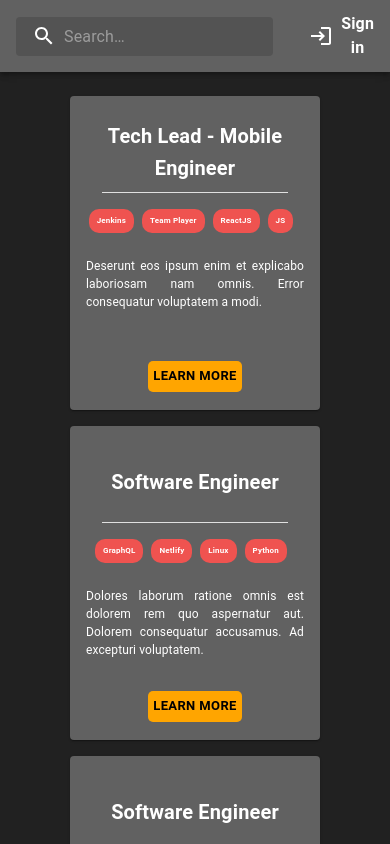
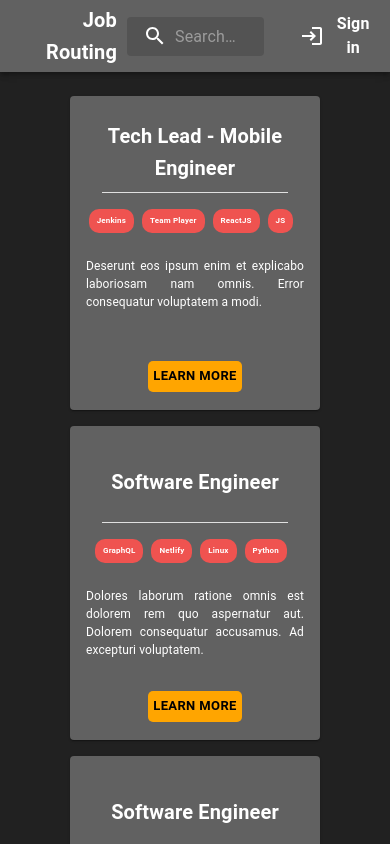
Before and after one commit to thphuong204/material-ui-basic-app, a React (Create React App) app: page / in a window 390 px wide. Shown: the top 844 px of the page. Built offline with nearby package versions, Linux system fonts and the light colour scheme.

Commit message:
set responsive for xs display

```diff
--- a/src/components/AppBarMUI.js
+++ b/src/components/AppBarMUI.js
@@ -86,13 +86,17 @@ export default function AppBarMUI() {
                             variant="h6"
                             noWrap
                             component="div"
-                            sx={{ display: { xs: 'none', sm: 'block' }, flexGrow: 1, textAlign: "right", fontWeight: "bold" }}
+                            sx={{
+                                textAlign: "right",
+                                fontWeight: "bold",
+                                whiteSpace: "normal",
+                                wordBreak: "break-word",
+                                marginRight: "10px"
+                            }}
                         >
                             Job Routing
                         </Typography>
-                        <Search
-                            sx={{ flexGrow: 1 }}
-                        >
+                        <Search style={{ width: "150px" }}>
                             <SearchIconWrapper>
                                 <SearchIcon />
                             </SearchIconWrapper>
@@ -101,8 +105,8 @@ export default function AppBarMUI() {
                                 inputProps={{ 'aria-label': 'search' }}
                             />
                         </Search>
-                        <Box sx={{ flexGrow: 2 }} />
-                        <Box sx={{ display: { md: 'flex' }, flexGrow: 1 }}>
+                        <Box sx={{ flexGrow: 1 }} />
+                        <Box sx={{ display: { md: 'flex' } }}>
                             <IconButton
                                 size="large"
                                 edge="end"
```
